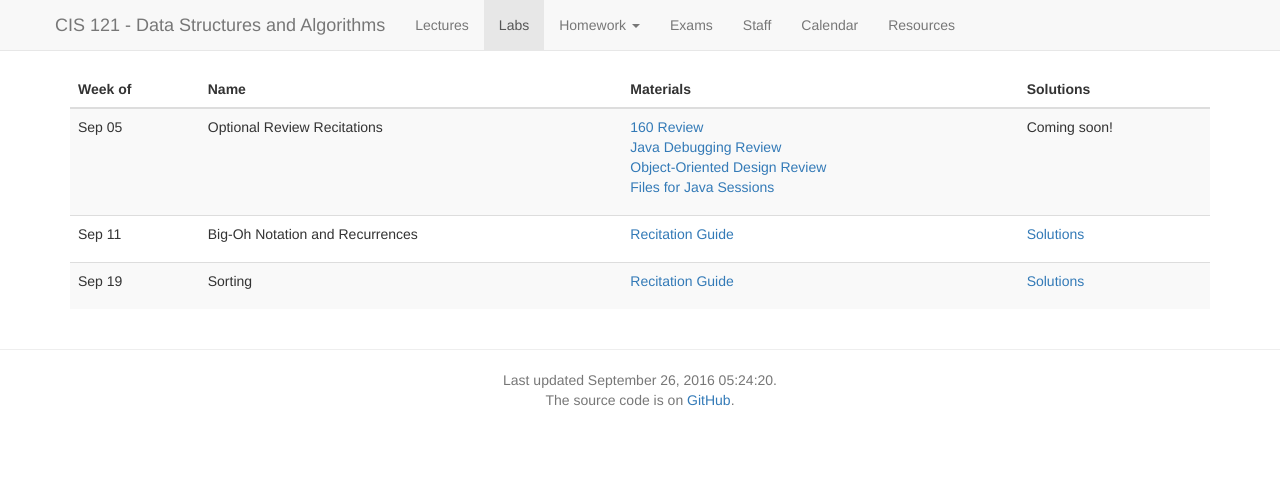
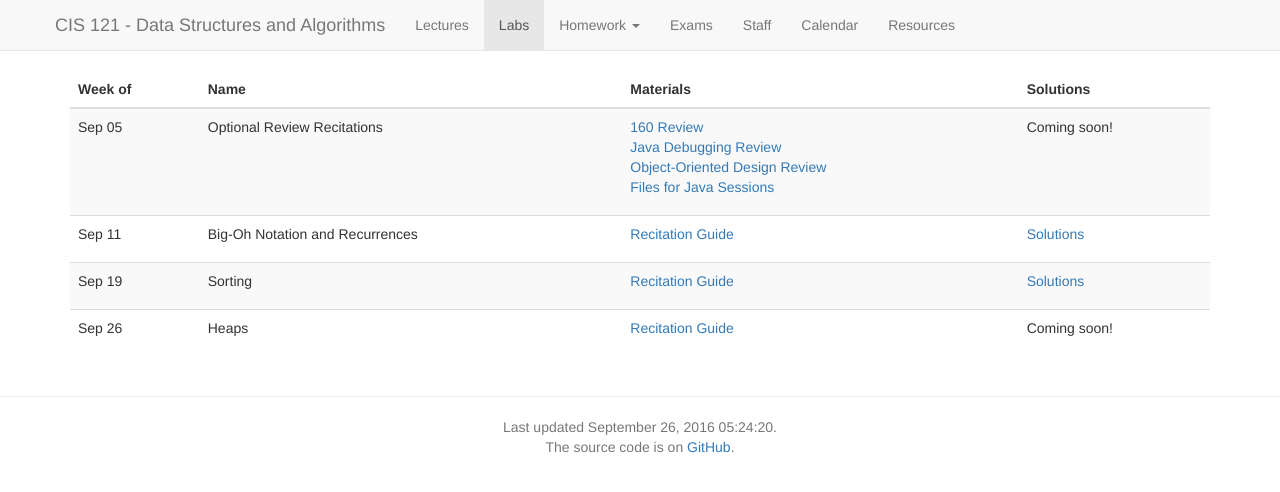
Before and after one commit to vikramkh/course-website-16fa, a Jekyll site: the page built from labs.md, in a window 1280 px wide. Shown: the top 492 px of the page. Built offline with Jekyll 4.4.1, drawn with Linux system fonts in a browser that asks for light colours; nearby versions of some CDN libraries.

Commit message:
Add heaps lab

```diff
--- a/_data/labs.yaml
+++ b/_data/labs.yaml
@@ -22,3 +22,8 @@
     - name: Recitation Guide
       link: content/labs/sorting/sorting.pdf
   solutions: content/labs/sorting/sorting_sol.pdf
+- date: 2016-09-26
+  name: Heaps
+  problems:
+    - name: Recitation Guide
+      link: content/labs/heaps/heaps.pdf
```
